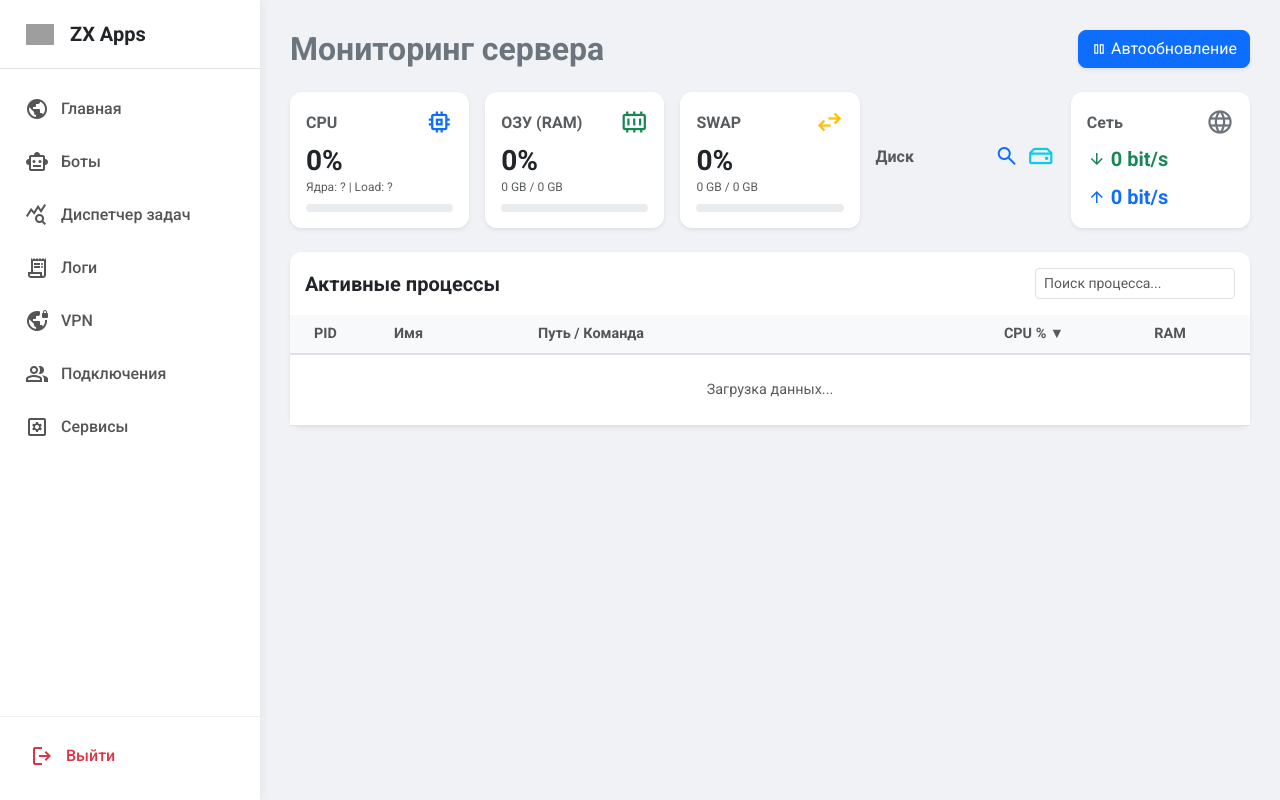
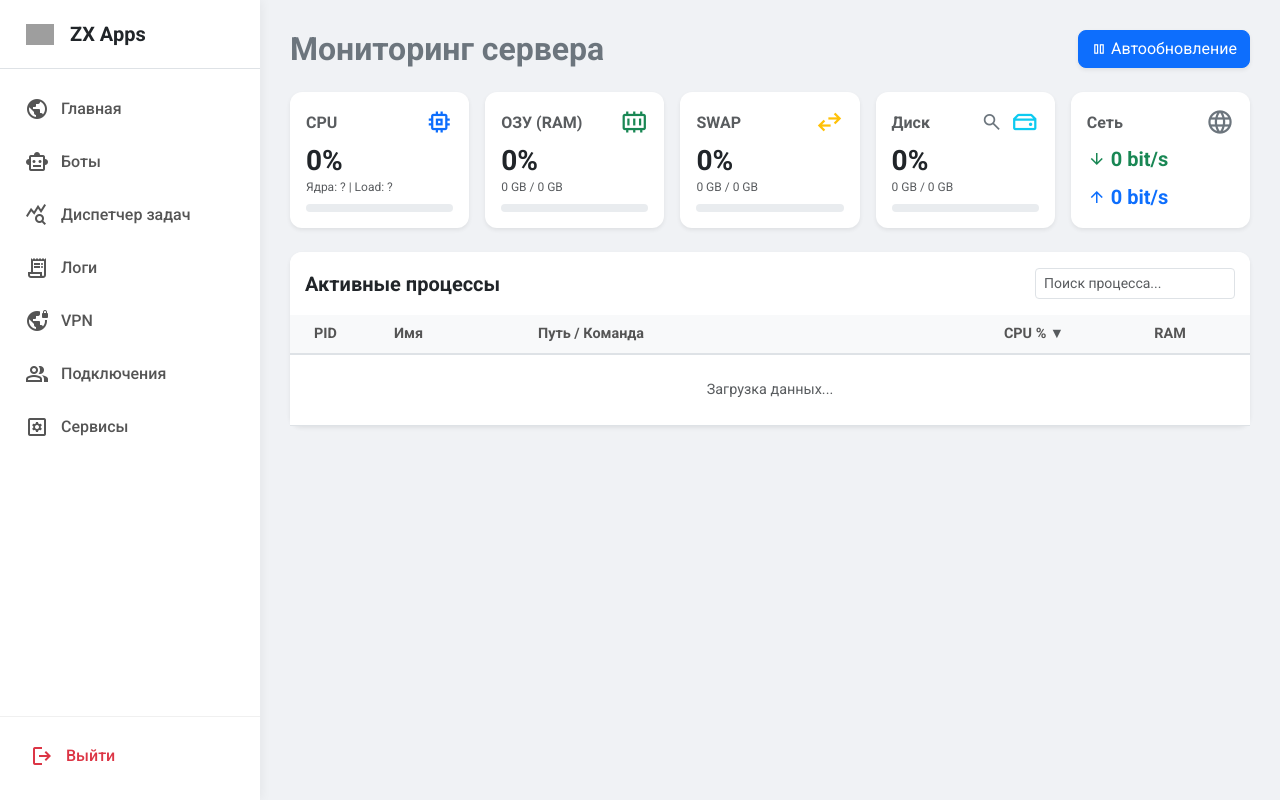
Before and after one commit to Zotic/webpanel, a Flask app: template templates/monitor.html in a window 1280 px wide. Run offline with Flask 3, Linux system fonts and the light colour scheme; the template is opened without the code that fills it, so the values that code supplies are empty; grey boxes are pictures that could not be loaded.

Commit message:
Update monitor.html

```diff
--- a/templates/monitor.html
+++ b/templates/monitor.html
@@ -63,13 +63,36 @@
         </div>
     </div>
 
-<div class="d-flex justify-content-between align-items-center mb-2">
+<!-- DISK -->
+    <div class="col">
+        <div class="card h-100 border-0 shadow-sm">
+            <div class="card-body">
+                <div class="d-flex justify-content-between align-items-center mb-2">
                     <h6 class="card-title text-muted mb-0 fw-bold">Диск</h6>
-                    <div class="d-flex align-items-center">
-                        <span class="material-symbols-outlined text-primary cursor-pointer me-2" style="font-size: 24px;" onclick="openDiskAnalyzer()" title="Сканировать диск">search</span>
-                        <span class="material-symbols-outlined text-info fs-3 align-middle">hard_drive</span>
+
+                    <!-- Измененный блок иконок -->
+                    <div class="d-flex align-items-center gap-2">
+                        <!-- Лупа без рамок, серого цвета, меняет цвет при наведении -->
+                        <span class="material-symbols-outlined text-secondary cursor-pointer"
+                              style="font-size: 22px; transition: color 0.2s;"
+                              onmouseover="this.classList.replace('text-secondary', 'text-primary')"
+                              onmouseout="this.classList.replace('text-primary', 'text-secondary')"
+                              onclick="openDiskAnalyzer()"
+                              title="Анализ занятого места">search</span>
+
+                        <span class="material-symbols-outlined text-info fs-3">hard_drive</span>
                     </div>
+
                 </div>
+                <h3 class="fw-bold mb-0" id="diskText">0%</h3>
+                <small class="text-muted d-block mb-1" id="diskDetails" style="font-size: 0.75rem;">0 GB / 0 GB</small>
+                <div class="progress mt-2" style="height: 8px;">
+                    <div id="diskBar" class="progress-bar bg-info" role="progressbar" style="width: 0%"></div>
+                </div>
+            </div>
+        </div>
+    </div>
+
 <!-- СЕТЬ -->
     <div class="col">
         <div class="card h-100 border-0 shadow-sm">
```
